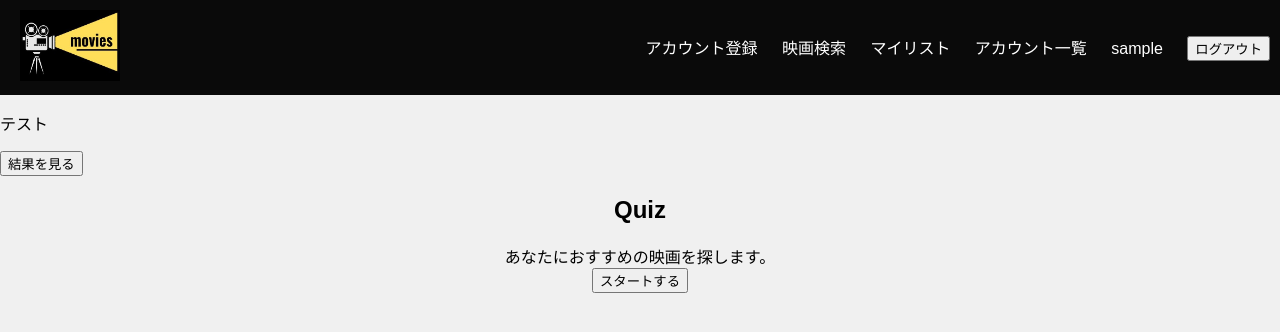
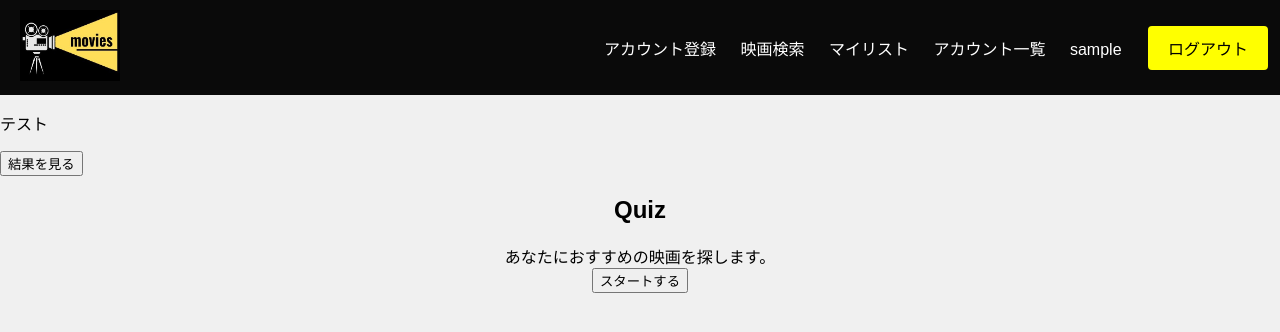
Before and after one commit to syt-koizumi/django_team_project, a Django app: page /consider/ in a window 1280 px wide. Shown: the top 332 px of the page. Run offline with Django 5.2, Linux system fonts and the light colour scheme; the visitor is signed in with stand-in values (Sample User, id 1); parts of the project's set-up code (start-up, migrations or seed data) failed here and were passed over.

Commit message:
ボタン変更

```diff
--- a/templates/base.html
+++ b/templates/base.html
@@ -24,7 +24,7 @@
                 <li>
                     <form action='{% url "accounts:logout" %}' method='post' name='logout'>
                         {% csrf_token %}
-                        <input type="submit" value="ログアウト">
+                        <input type="submit" value="ログアウト" class="login-button">
                     </form>
                 </li>
                 {% else %}
```
